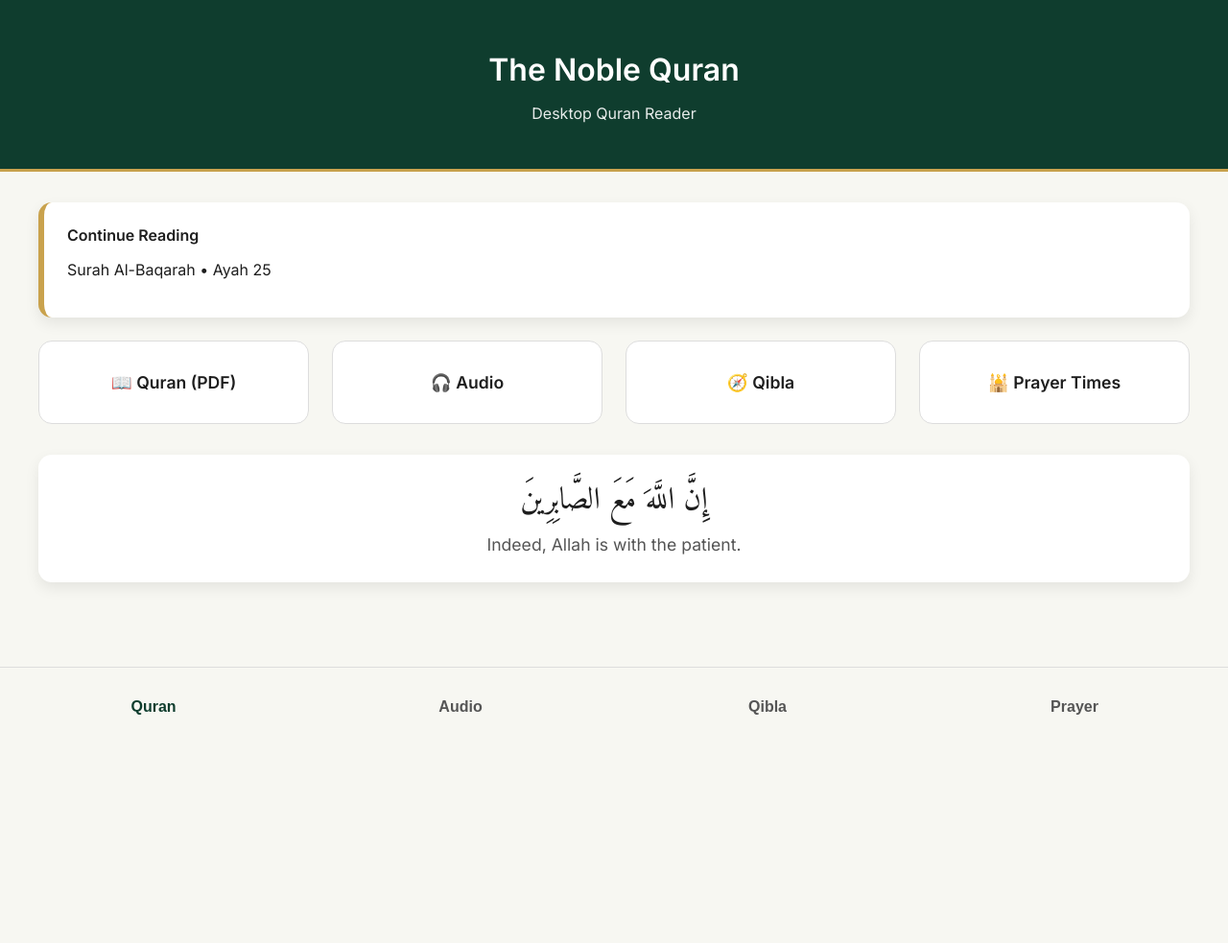
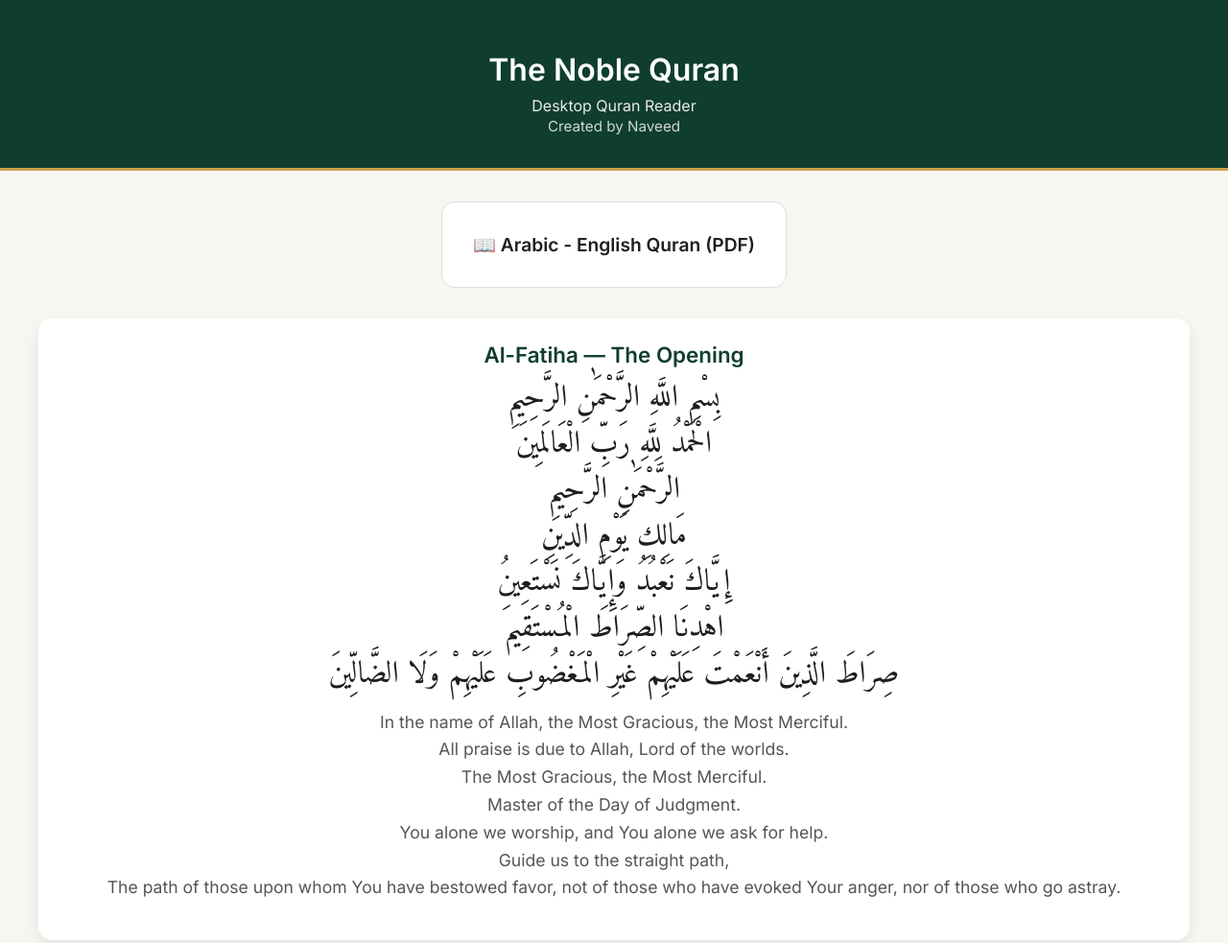
Before and after one commit to Killshot4769/TheNobleQuran, a plain HTML site: page index.html in a window 1280 px wide. Shown: the whole page at 96% size. Before the commit the page ends 800 px from the top, so only its background shows below. Drawn offline with Linux system fonts and the light colour scheme.

Commit message:
index.html

```diff
--- a/index.html
+++ b/index.html
@@ -35,6 +35,7 @@ header h1 {
 header p {
   font-size: 1rem;
   opacity: 0.9;
+  margin: 2px 0;
 }
 .container {
   max-width: 1200px;
@@ -50,61 +51,50 @@ header p {
   transition: transform 0.2s;
 }
 .card:hover { transform: translateY(-3px); }
-.continue { border-left:6px solid var(--gold); }
 .grid {
-  display:grid;
-  grid-template-columns:repeat(4,1fr);
-  gap:1.5rem;
+  display:flex;
+  justify-content:center;
   margin-bottom:2rem;
 }
 .action {
   text-align:center;
-  padding:2rem 1rem;
+  padding:2rem 2rem;
   font-weight:600;
   border:1px solid #ddd;
   border-radius:14px;
   cursor:pointer;
   background:white;
   transition: all 0.2s;
-  font-size:1.1rem;
+  font-size:1.2rem;
 }
 .action:hover {
   border-color: var(--gold);
   background: #fdfaf5;
   transform: translateY(-3px);
 }
+.ayah-title {
+  font-family: 'Inter', sans-serif;
+  font-size: 1.4rem;
+  font-weight: 600;
+  text-align: center;
+  margin-bottom: 0.5rem;
+  color: var(--green);
+}
 .ayah-ar {
   font-family:'Amiri', serif;
   font-size:2rem;
   text-align:center;
   line-height:3rem;
-  margin-bottom:0.5rem;
+  margin-bottom:0.7rem;
 }
 .ayah-en {
   text-align:center;
   color: var(--secondary);
   font-size:1.1rem;
   line-height:1.8rem;
+  margin-bottom:1rem;
 }
-nav {
-  display:flex;
-  justify-content:space-around;
-  margin-top:2rem;
-  padding-top:1rem;
-  border-top:1px solid #ddd;
-}
-nav button {
-  flex:1;
-  padding:1rem;
-  background:none;
-  border:none;
-  font-weight:600;
-  cursor:pointer;
-  font-size:1rem;
-  color: var(--secondary);
-  transition: 0.2s;
-}
-nav button.active, nav button:hover { color: var(--green); }
+nav { display:none; }
 
 /* Fullscreen PDF Overlay */
 #pdfOverlay {
@@ -146,35 +136,44 @@ nav button.active, nav button:hover { color: var(--green); }
 <body>
 
 <header>
-<h1>The Noble Quran</h1>
-<p>Desktop Quran Reader</p>
+  <h1>The Noble Quran</h1>
+  <p>Desktop Quran Reader</p>
+  <p style="font-size:0.95rem; opacity:0.8;">Created by Naveed</p>
 </header>
 
 <div class="container">
-  <div class="card continue">
-    <strong>Continue Reading</strong>
-    <p>Surah Al-Baqarah • Ayah 25</p>
+
+  <!-- PDF Button -->
+  <div class="grid">
+    <div class="action" onclick="showPDF()">📖 Arabic - English Quran (PDF)</div>
   </div>
 
-  <div class="grid">
-    <div class="action" onclick="showPDF()">📖 Quran (PDF)</div>
-    <div class="action">🎧 Audio</div>
-    <div class="action">🧭 Qibla</div>
-    <div class="action">🕌 Prayer Times</div>
+  <!-- Surah Al-Fatiha -->
+  <div class="card">
+    <div class="ayah-title">Al-Fatiha — The Opening</div>
+
+    <div class="ayah-ar">
+      بِسْمِ اللَّهِ الرَّحْمَٰنِ الرَّحِيمِ<br>
+      الْحَمْدُ لِلَّهِ رَبِّ الْعَالَمِينَ<br>
+      الرَّحْمَٰنِ الرَّحِيمِ<br>
+      مَالِكِ يَوْمِ الدِّينِ<br>
+      إِيَّاكَ نَعْبُدُ وَإِيَّاكَ نَسْتَعِينُ<br>
+      اهْدِنَا الصِّرَاطَ الْمُسْتَقِيمَ<br>
+      صِرَاطَ الَّذِينَ أَنْعَمْتَ عَلَيْهِمْ غَيْرِ الْمَغْضُوبِ عَلَيْهِمْ وَلَا الضَّالِّينَ
+    </div>
+
+    <div class="ayah-en">
+      In the name of Allah, the Most Gracious, the Most Merciful.<br>
+      All praise is due to Allah, Lord of the worlds.<br>
+      The Most Gracious, the Most Merciful.<br>
+      Master of the Day of Judgment.<br>
+      You alone we worship, and You alone we ask for help.<br>
+      Guide us to the straight path,<br>
+      The path of those upon whom You have bestowed favor, not of those who have evoked Your anger, nor of those who go astray.
+    </div>
   </div>
 
-  <div class="card">
-    <div class="ayah-ar">إِنَّ اللَّهَ مَعَ الصَّابِرِينَ</div>
-    <div class="ayah-en">Indeed, Allah is with the patient.</div>
-  </div>
 </div>
-
-<nav>
-  <button class="active">Quran</button>
-  <button>Audio</button>
-  <button>Qibla</button>
-  <button>Prayer</button>
-</nav>
 
 <!-- Fullscreen PDF Overlay -->
 <div id="pdfOverlay">
```
